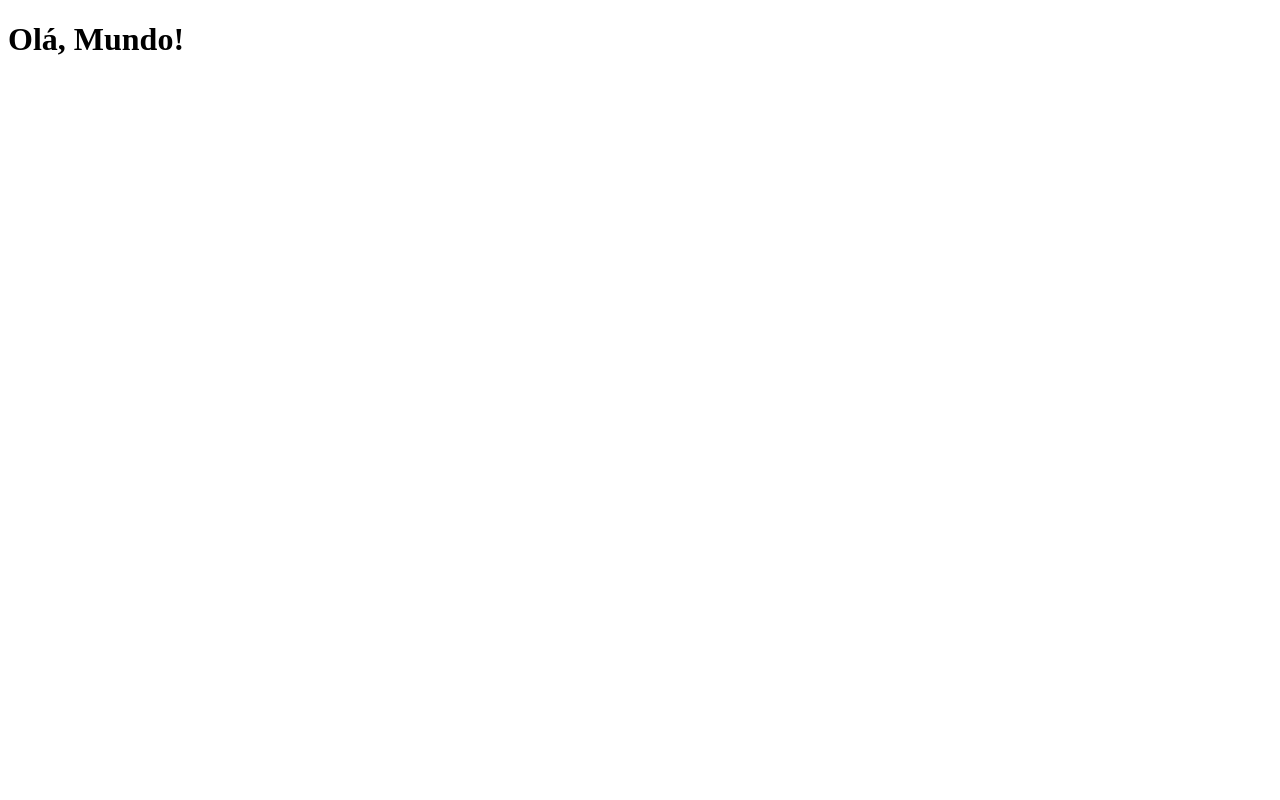
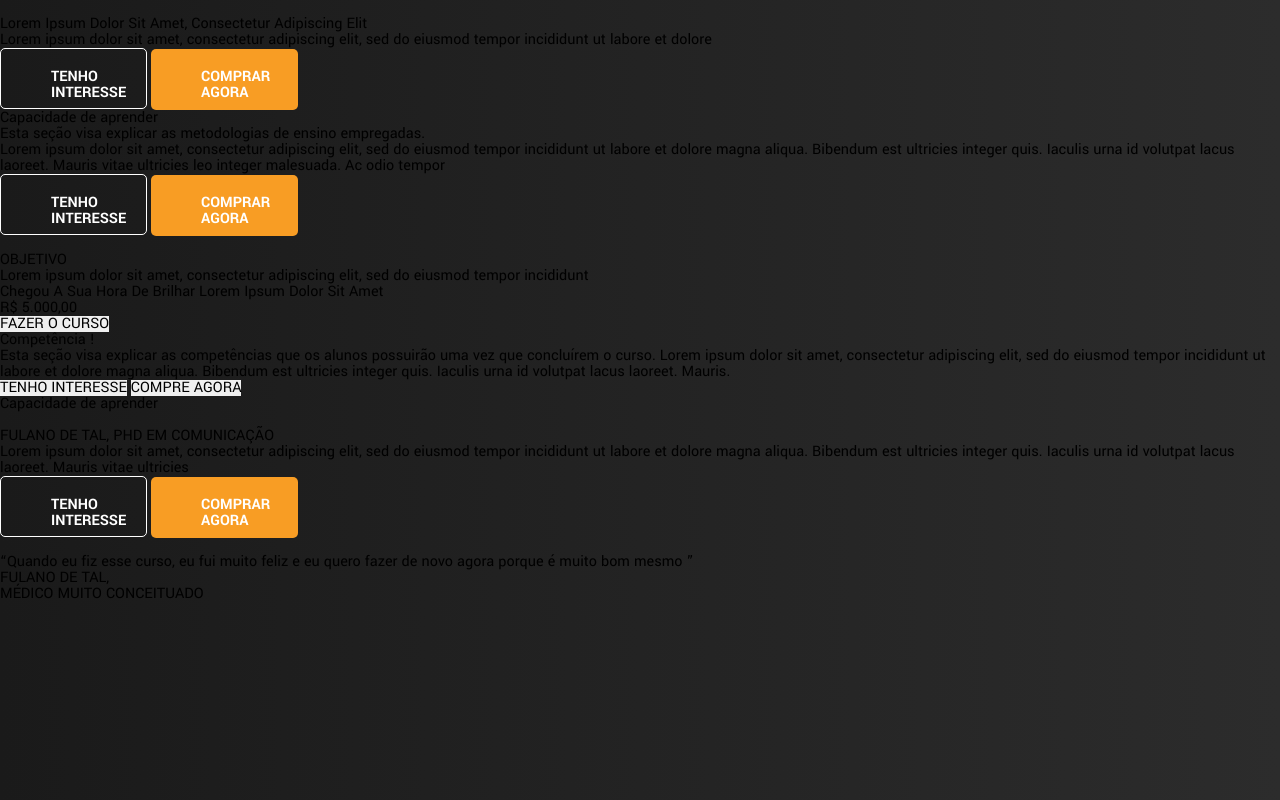
Before and after one commit to denersonpinas/secondProject, a plain HTML site: page index.html in a window 1280 px wide. Drawn offline with Linux system fonts and the light colour scheme.

Commit message:
Alteração no arquivo stayle.css: criação do código de reset do padrão dos browsers, criação de variaveis do projeto e criação de estilos padrões para body e as classes btn-fill e btn-fill--no-fill. Alteração no index.html: Inicio da construção do esqueleto do site, task em andamento...

```diff
--- a/css/style.css
+++ b/css/style.css
@@ -0,0 +1,97 @@
+/* IMPORTS */
+@import url('https://fonts.googleapis.com/css2?family=Yantramanav:wght@400;500;700&display=swap');
+
+/* RESET */
+* {
+	margin: 0;
+	padding: 0;
+	border: 0;
+	font-size: 100%;
+	font: inherit;
+	vertical-align: baseline;
+}
+
+/* HTML5 display-role reset for older browsers */
+article,
+aside,
+details,
+figcaption,
+figure,
+footer,
+header,
+hgroup,
+menu,
+nav,
+section {
+	display: block;
+}
+body {
+	line-height: 1;
+}
+ol,
+ul {
+	list-style: none;
+}
+blockquote,
+q {
+	quotes: none;
+}
+blockquote:before,
+blockquote:after,
+q:before,
+q:after {
+	content: "";
+	content: none;
+}
+table {
+	border-collapse: collapse;
+	border-spacing: 0;
+}
+/* END - RESET */
+
+/* VARIAVEIS */
+:root {
+	--color-primary: #FF4F00;
+    --color-vprimary: #FF6A00;
+	--color-secundary: #FF9000;
+    --color-vsecondary: #FFA700;
+
+    --color-white: #ffffff;
+    --color-black: #ffffff;
+	--color-dark-grey: #0C0C0C;
+    --color-medium-grey: #2C2C2C;
+    --color-pale-grey: #B5B5B5;
+    --color-light-grey: #6E6E6E;
+    --color-dark-orange: #F89D24;
+    --color-light-orange: #FEC024;
+    --color-medium-grey-two: #262626;
+    --color-medium-vgrey-two: #686868;
+    --color-light-grey-two: #707070;
+
+}
+
+/* PADRÃO */
+body {
+	font-family: 'Yantramanav', sans-serif;
+	background: linear-gradient(90deg, #1A1A1A 0%, var(--color-medium-grey) 100%);
+}
+
+.btn-fill {
+    height: 3.8125rem;
+    width: 9.1875rem;
+    padding: 1.25rem 3.125rem;
+    border-radius: 0.3125rem;
+    background-color: var(--color-dark-orange);
+
+    /* TEXT STYLE */
+    font-size: 1rem;
+    font-weight: 700;
+    text-align: center;
+    color: var(--color-white);
+}
+
+.btn-fill--no-fill {
+    background-color: transparent;
+    border: 0.0625rem solid var(--color-white);
+    box-sizing: border-box;
+}
--- a/index.html
+++ b/index.html
@@ -8,9 +8,108 @@
     <link rel="stylesheet" href="css/style.css">
 </head>
 <body>
-    <header></header>
     <main>
-        <h1>Olá, Mundo!</h1>
+        <header class="header-main">
+            <img src="" alt="" class="header-main__image-soon">
+            <h1 class="header-main__title"> Lorem Ipsum Dolor Sit Amet, Consectetur Adipiscing Elit </h1>
+            <p class="header-main__paragraph">
+                Lorem ipsum dolor sit amet, consectetur adipiscing elit, sed do eiusmod tempor incididunt ut labore et dolore
+            </p>
+            <div class="header-main__buttons">
+                <button class="buttons__btn btn-fill btn-fill--no-fill">TENHO INTERESSE</button>
+                <button class="buttons__btn btn-fill">COMPRAR AGORA</button>
+            </div>
+        </header>
+        <section class="container-about">
+            <div class="container-about__block-left">
+                <h2 class="block-left__title">
+                    Capacidade de aprender
+                </h2>
+                <p class="block-left__paragraph paragraph--contrast">
+                    Esta seção visa explicar as metodologias de ensino empregadas.
+                </p>
+                <p class="block-left__paragraph">
+                    Lorem ipsum dolor sit amet, consectetur adipiscing elit, sed do eiusmod tempor incididunt ut labore et dolore magna aliqua. Bibendum est ultricies integer quis. Iaculis urna id volutpat lacus laoreet. Mauris vitae ultricies leo integer malesuada. Ac odio tempor
+                </p>
+                <div class="block-left__buttons">
+                    <button class="buttons__btn btn-fill btn-fill--no-fill">TENHO INTERESSE</button>
+                    <button class="buttons__btn btn-fill">COMPRAR AGORA</button>
+                </div>
+            </div>
+            <div class="container-about__block-right">
+                <div class="block-right__objective">
+                    <img src="" alt="" class="objective__image">
+                    <h3 class="objective__title">OBJETIVO</h3>
+                    <p class="objective__paragraph">
+                        Lorem ipsum dolor sit amet, consectetur adipiscing elit, sed do eiusmod tempor incididunt
+                    </p>
+                </div>
+            </div>
+        </section>
+        <section class="banner-action">
+            <h2 class="block-left__title">
+                Chegou A Sua Hora De Brilhar Lorem Ipsum Dolor Sit Amet
+            </h2>
+            <div class="banner-action__purchase">
+                <h3>R$ 5.000,00</h3>
+                <button class="purchase__button">
+                    FAZER O CURSO
+                </button>
+            </div>
+        </section>
+        <section class="container-competence">
+            <div class="container-competence__block-accordion">
+                <div class="block-accordion__titles">
+                    <h2>Competência !</h2>
+                </div>
+                <div class="block-accordion__texts">
+                    <div class="texts__text">
+                        <p class="text__paragraph">
+                            <span class="paragraph-contrast">Esta seção visa explicar as competências que os alunos possuirão uma vez que concluírem o curso.</span> Lorem ipsum dolor sit amet, consectetur adipiscing elit, sed do eiusmod tempor incididunt ut labore et dolore magna aliqua. Bibendum est ultricies integer quis. Iaculis urna id volutpat lacus laoreet. Mauris.
+                        </p>
+                        <div class="text__buttons">
+                            <button class="buttons__btn">TENHO INTERESSE</button>
+                            <button class="buttons__btn btn--yellow">COMPRE AGORA</button>
+                        </div>
+                    </div>
+                </div>
+            </div>
+        </section>
+        <section class="container-teacher">
+            <h2 class="container-teacher__title">
+                Capacidade de aprender
+            </h2>
+            <div class="container-teacher__block-teachers">
+                <div class="block-teachers__about-teacher">
+                    <img src="" alt="" class="about-teacher__image">
+                    <h3 class="about-teacher__title">FULANO DE TAL, PHD EM COMUNICAÇÃO</h3>
+                    <p class="about-teacher__paragraph">
+                        Lorem ipsum dolor sit amet, consectetur adipiscing elit, sed do eiusmod tempor incididunt ut labore et dolore magna aliqua. Bibendum est ultricies integer quis. Iaculis urna id volutpat lacus laoreet. Mauris vitae ultricies
+                    </p>
+                </div>
+            </div>
+            <div class="container-teacher__buttons">
+                <button class="buttons__btn btn-fill btn-fill--no-fill">TENHO INTERESSE</button>
+                <button class="buttons__btn btn-fill">COMPRAR AGORA</button>
+            </div>
+        </section>
+        <section class="container-comments">
+            <div class="container-coments__comment">
+                <img src="" alt="">
+                <div class="comment__text">
+                    <h2 class="text__title">
+                        “Quando eu fiz esse curso, eu fui muito feliz e eu quero fazer de novo agora porque é muito bom mesmo ”
+                    </h2>
+                    <p class="comment_name">
+                        FULANO DE TAL,
+                    </p>
+                    <p class="comment__occupation">
+                        MÉDICO MUITO CONCEITUADO
+                    </p>
+                </div>
+                <img src="" alt="">
+            </div>
+        </section>
     </main>
     <footer></footer>
     <script src="js/script.js"></script>
```
